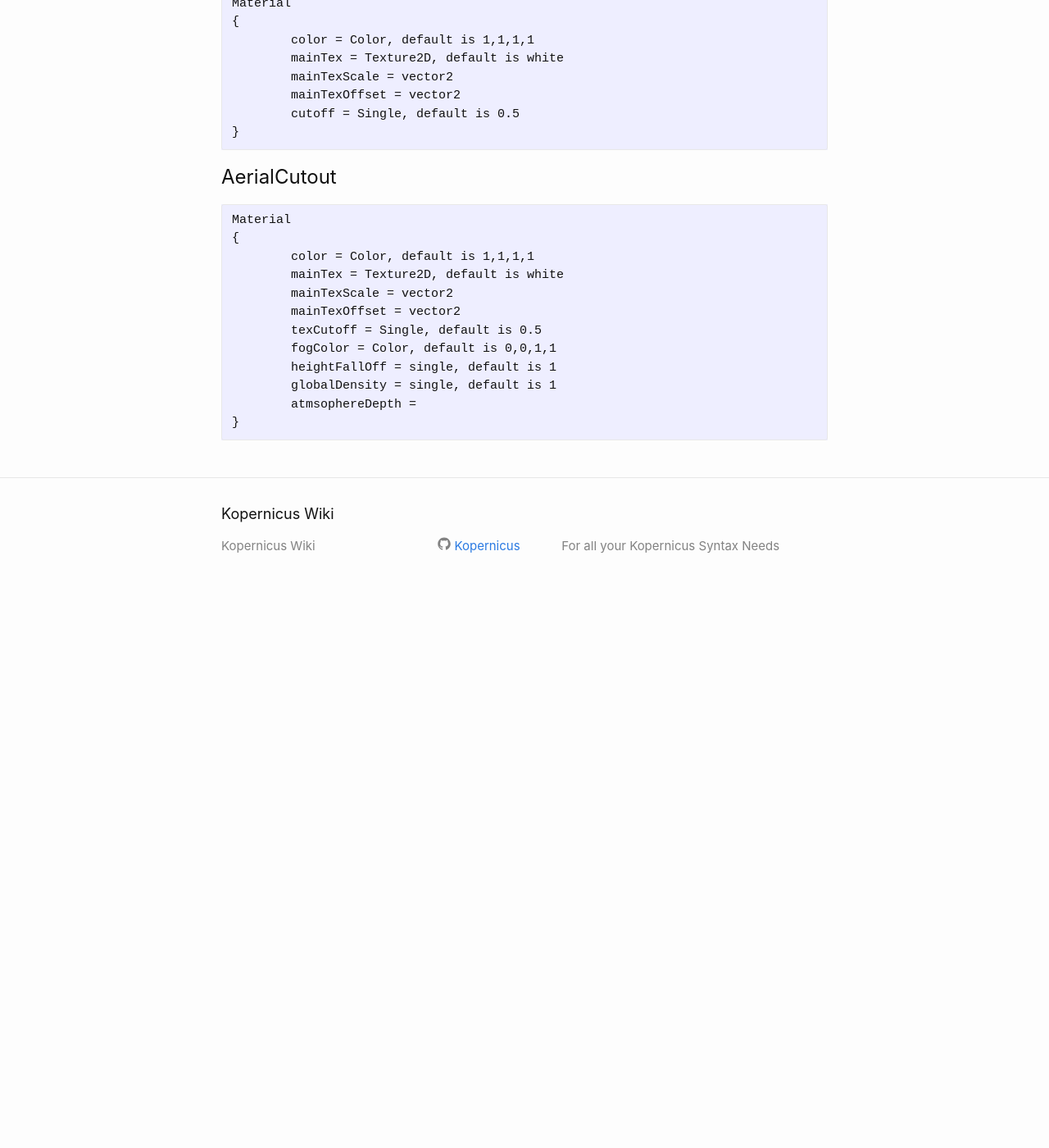
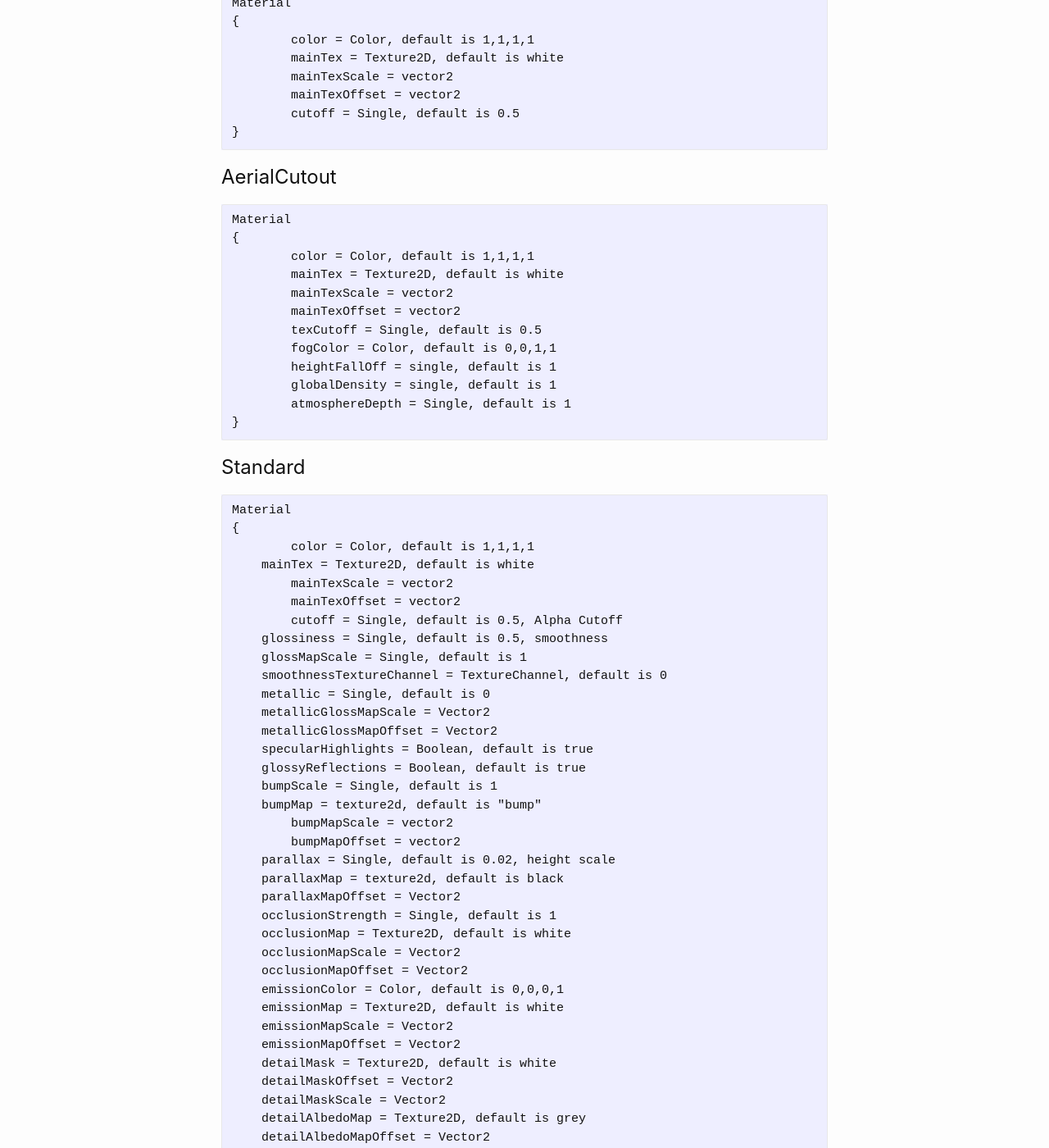
Before and after one commit to Kopernicus/wiki, a Jekyll site: the page built from main/PQSMods/LandControl/ScatterMaterialType.md, in a window 1280 px wide and 1400 px high, scrolled down 1459 px. Shown: the whole window at 82% size. Built offline with Jekyll 4.4.1, drawn with Linux system fonts in a browser that asks for light colours; before the commit the page ends 2196 px from its top, so only the background shows below that; some of the changed text lies outside the part shown.

Commit message:
standard material

````diff
--- a/main/PQSMods/LandControl/ScatterMaterialType.md
+++ b/main/PQSMods/LandControl/ScatterMaterialType.md
@@ -80,6 +80,55 @@ Material
 	fogColor = Color, default is 0,0,1,1
 	heightFallOff = single, default is 1
 	globalDensity = single, default is 1
-	atmsophereDepth =
+	atmosphereDepth = Single, default is 1
 }
 ```
+
+## Standard
+```
+Material
+{
+	color = Color, default is 1,1,1,1
+    mainTex = Texture2D, default is white
+	mainTexScale = vector2
+	mainTexOffset = vector2
+	cutoff = Single, default is 0.5, Alpha Cutoff
+    glossiness = Single, default is 0.5, smoothness
+    glossMapScale = Single, default is 1
+    smoothnessTextureChannel = TextureChannel, default is 0
+    metallic = Single, default is 0
+    metallicGlossMapScale = Vector2
+    metallicGlossMapOffset = Vector2
+    specularHighlights = Boolean, default is true
+    glossyReflections = Boolean, default is true
+    bumpScale = Single, default is 1
+    bumpMap = texture2d, default is "bump"
+	bumpMapScale = vector2
+	bumpMapOffset = vector2
+    parallax = Single, default is 0.02, height scale
+    parallaxMap = texture2d, default is black
+    parallaxMapOffset = Vector2
+    occlusionStrength = Single, default is 1
+    occlusionMap = Texture2D, default is white
+    occlusionMapScale = Vector2
+    occlusionMapOffset = Vector2
+    emissionColor = Color, default is 0,0,0,1
+    emissionMap = Texture2D, default is white
+    emissionMapScale = Vector2
+    emissionMapOffset = Vector2
+    detailMask = Texture2D, default is white
+    detailMaskOffset = Vector2
+    detailMaskScale = Vector2
+    detailAlbedoMap = Texture2D, default is grey
+    detailAlbedoMapOffset = Vector2
+    detailAlbedoMapScale = Vector2
+    detailNormalMap = Texture2D, default is bump
+    detailNormalMapScale = Vector2
+    detailNormalMapOffset = Vector2
+    UVSec = UvSet, default is 0
+    mode = BlendMode, default is 0
+    srcBlend = Single, default is 1
+    dstBlend = Single, default is 0
+    ZWrite = Single, default is 0
+}
+```
````
